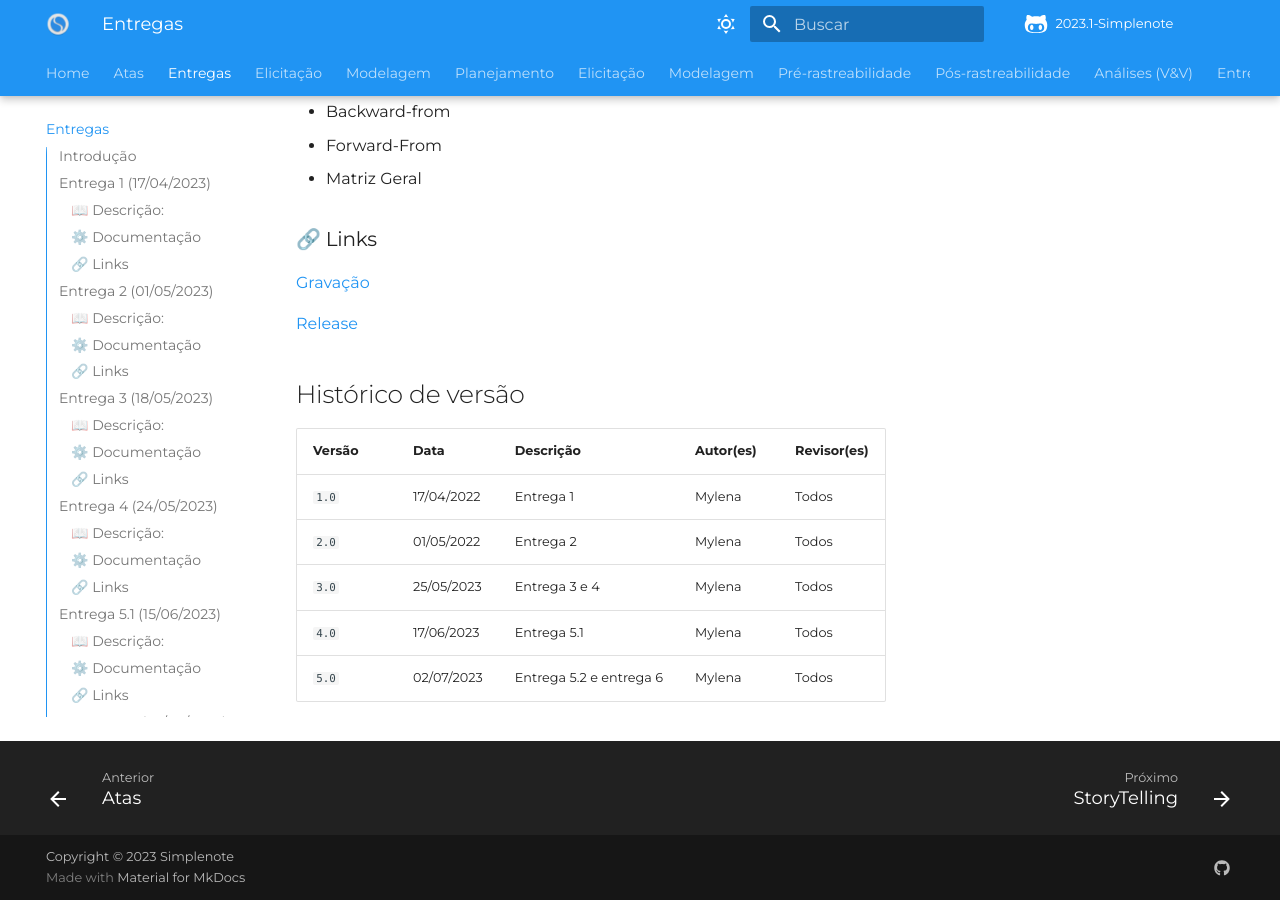
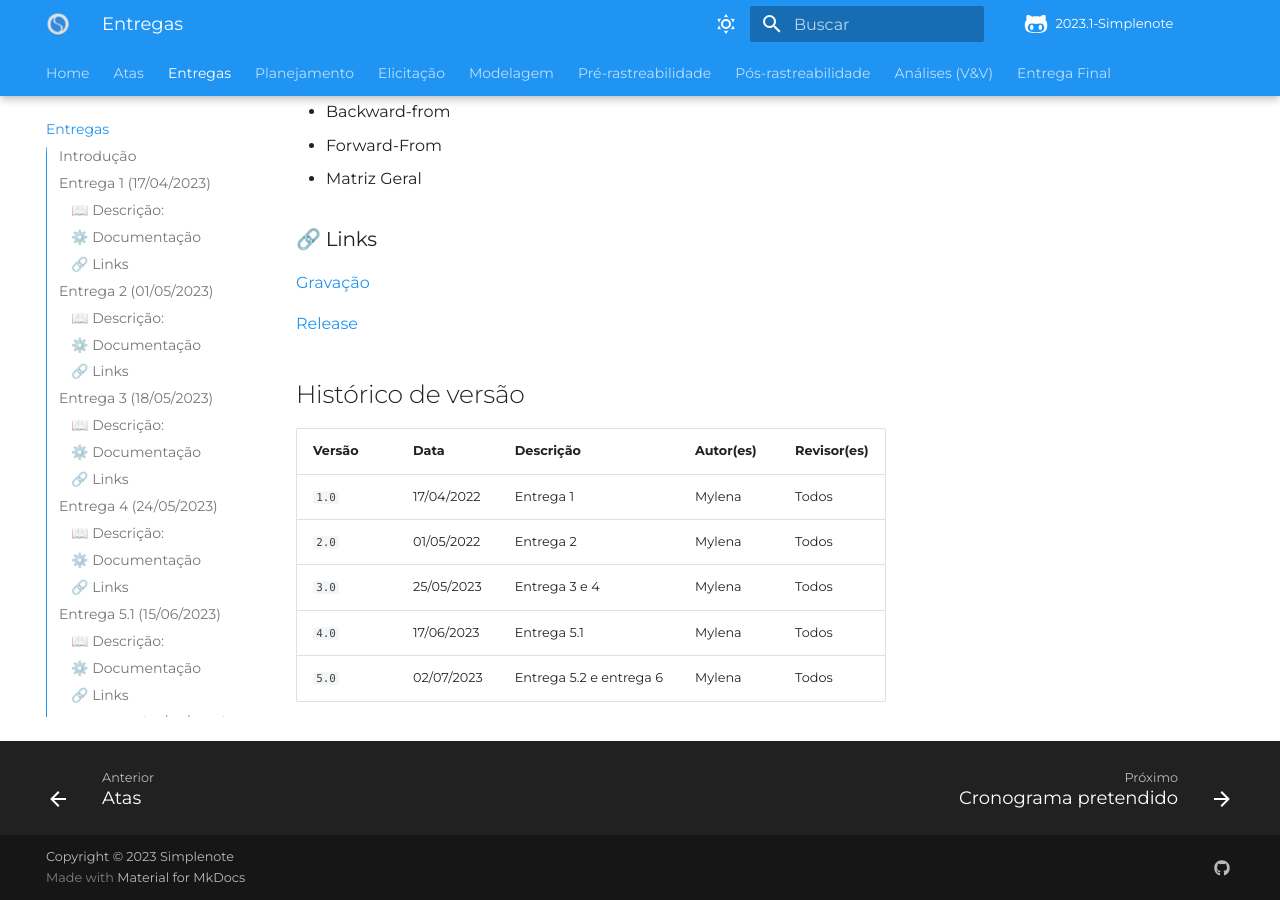
Before and after one commit to Requisitos-de-Software/2023.1-Simplenote, an MkDocs documentation site: the page built from docs/entregas.md, in a window 1280 px wide and 900 px high, scrolled down 3645 px. Built offline with MkDocs 1.6.1 and Material for MkDocs 9.7.7, drawn with Linux system fonts in a browser that asks for light colours; some web fonts are replaced; comment, search, counter and statistics services are not loaded; some of the changed lines change nothing that is shown.

Commit message:
#92 Arrumando mkdocs.yml

```diff
--- a/mkdocs.yml
+++ b/mkdocs.yml
@@ -15,10 +15,10 @@ theme:
   favicon: img/Simplenote-48.png
 
   features:
-  - toc.integrate
-  - navigation.tabs
-  - navigation.tabs.sticky
-  - navigation.footer
+    - toc.integrate
+    - navigation.tabs
+    - navigation.tabs.sticky
+    - navigation.footer
 
 
   palette:
@@ -60,29 +60,6 @@ nav:
   - Home: index.md
   - Atas: atas.md
   - Entregas: entregas.md
-  - Elicitação:
-    - Técnicas Planejadas:
-      - StoryTelling: elicitacao/storytelling.md
-      - Personas: elicitacao/personas.md
-      - Questionário: elicitacao/questionario.md
-      - Introspecção: elicitacao/Introspecção.md
-      - Glossário: elicitacao/glossario.md
-      - Entrevista: elicitacao/entrevista.md
-      - Brainstorm: elicitacao/brainstorming.md
-    - Priorização:
-      - MosCoW: elicitacao/Priorização/MoScoW.md
-      - First Things First (FTF): elicitacao/Priorização/FirstthingsFirst.md
-      - Escala de Três Níveis: elicitacao/Priorização/ThreeLevelScale.md
-      - Priorização final: elicitacao/Priorização/priorizacao_final.md
-  - Modelagem:
-    - Modelagem Ágil:
-      - História de Usuário: modelagem/agil/User_story.md
-      - Backlog: modelagem/agil/backlog.md
-      - NFR: modelagem/nfr.md
-    - Léxicos: modelagem/lexico.md
-    - Cenários: modelagem/cenários.md
-    - Casos de Uso: modelagem/casos_de_uso.md
-    - Especificação Suplementar: modelagem/especificacao_suplementar.md
   - Planejamento:
     - Cronograma pretendido: planejamento/cronograma.md
     - Cronograma realizado: planejamento/cronograma_realizado.md
```
